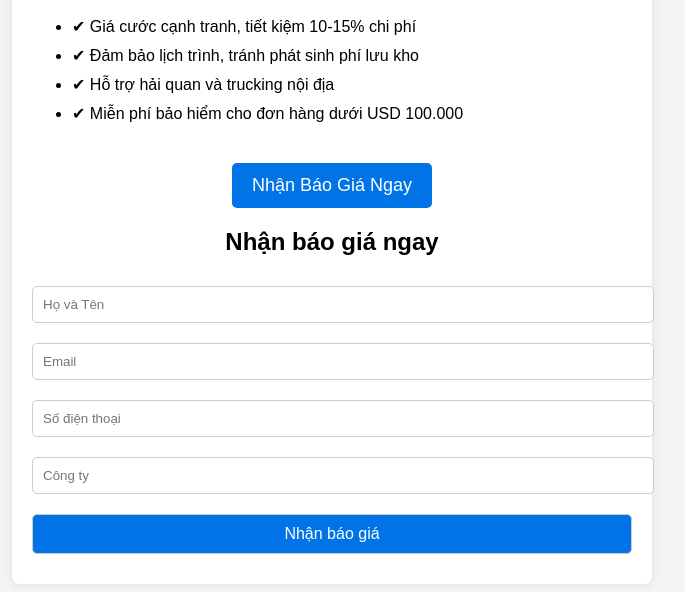
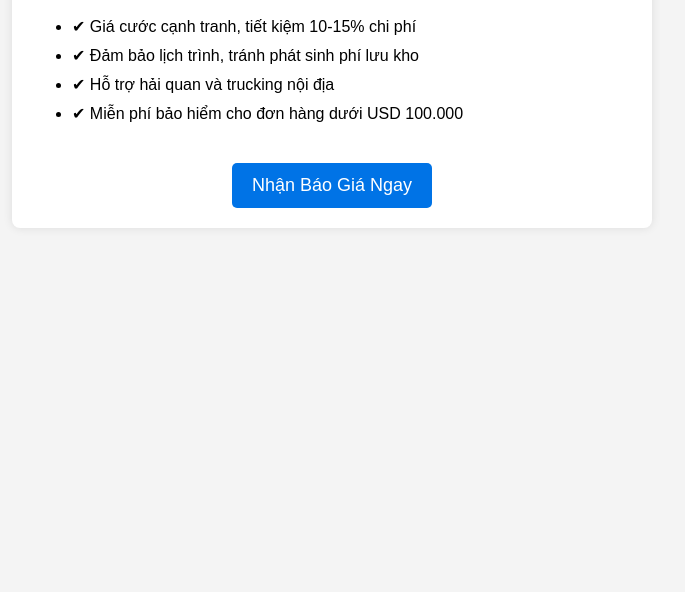
Before and after one commit to MINHVANMV/landing-page, a plain HTML site: page index.html in a window 1280 px wide. Shown: the part 226-818 px from the top of the page, without its empty margins (308-993 px from the left). Drawn offline with Linux system fonts and the light colour scheme.

Commit message:
Add files via upload

```diff
--- a/index.html
+++ b/index.html
@@ -40,22 +40,6 @@
             font-size: 18px;
             margin-top: 20px;
         }
-        .form-container {
-            margin-top: 20px;
-        }
-        input, button {
-            width: 100%;
-            padding: 10px;
-            margin: 10px 0;
-            border-radius: 5px;
-            border: 1px solid #ccc;
-        }
-        button {
-            background-color: #0073e6;
-            color: white;
-            font-size: 16px;
-            cursor: pointer;
-        }
     </style>
 </head>
 <body>
@@ -66,20 +50,9 @@
             <li>✔ Giá cước cạnh tranh, tiết kiệm 10-15% chi phí</li>
             <li>✔ Đảm bảo lịch trình, tránh phát sinh phí lưu kho</li>
             <li>✔ Hỗ trợ hải quan và trucking nội địa</li>
-           <li>✔ Miễn phí bảo hiểm cho đơn hàng dưới USD 100.000</li>
+            <li>✔ Miễn phí bảo hiểm cho đơn hàng dưới USD 100.000</li>
         </ul>
-        <a href="#form" class="cta-button">Nhận Báo Giá Ngay</a>
-
-        <div class="form-container" id="form">
-            <h2>Nhận báo giá ngay</h2>
-            <form action="#" method="post">
-                <input type="text" name="name" placeholder="Họ và Tên" required>
-                <input type="email" name="email" placeholder="Email" required>
-                <input type="tel" name="phone" placeholder="Số điện thoại" required>
-                <input type="text" name="company" placeholder="Công ty" required>
-                <button type="submit">Nhận báo giá</button>
-            </form>
-        </div>
+        <a href="https://forms.office.com/r/U1bmH3ps6m?origin=lprLink" class="cta-button" target="_blank">Nhận Báo Giá Ngay</a>
     </div>
 </body>
 </html>
```
